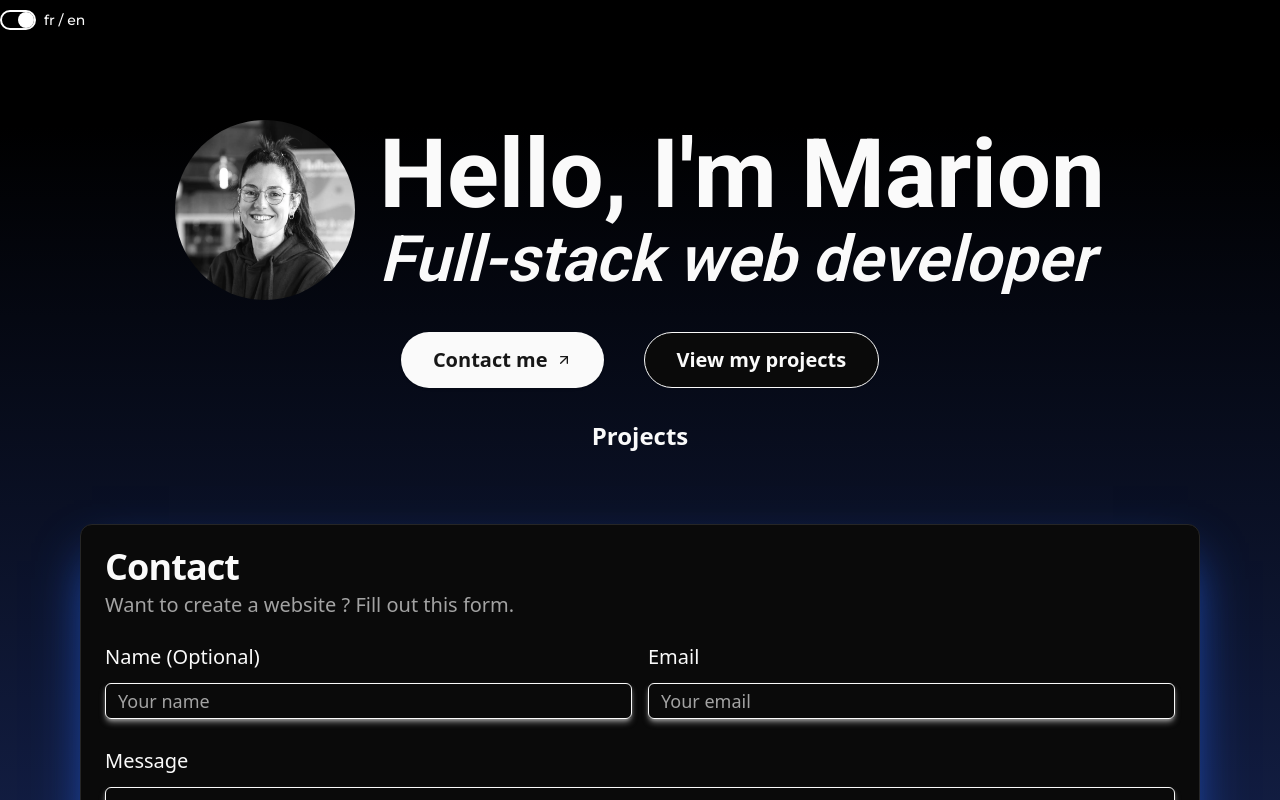
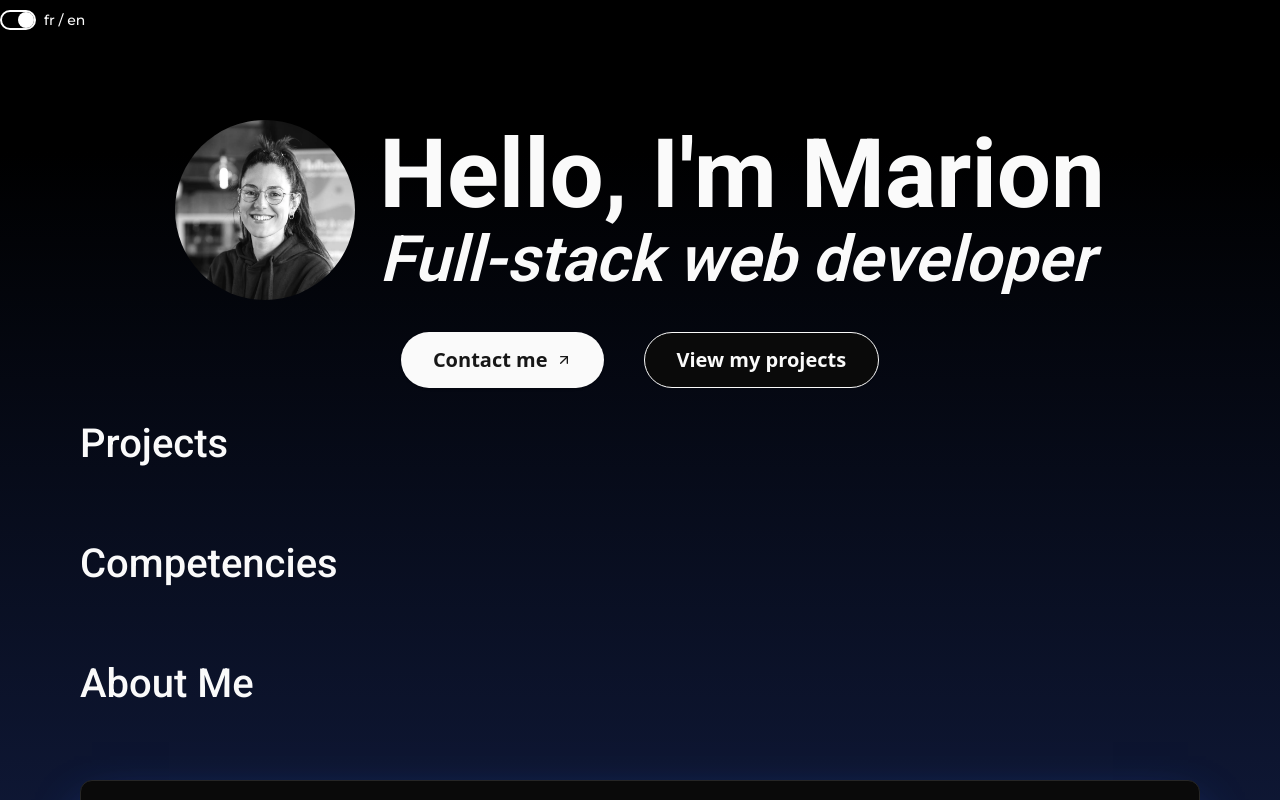
Before and after one commit to NamaKa298/portfolio, a Next.js app: page /en in a window 1280 px wide. Shown: the top 800 px of the page. Built offline with nearby package versions, Linux system fonts and the light colour scheme.

Commit message:
modification style

```diff
--- a/src/app/[locale]/globals.css
+++ b/src/app/[locale]/globals.css
@@ -36,6 +36,12 @@ h2.font-roboto {
   margin: 0;
 }
 
+h3.font-roboto {
+  font-weight: 500;
+  font-size: 2.5rem;
+  line-height: 1.2;
+  margin: 0;
+}
 body {
   font-family: var(--font-montserrat), system-ui, sans-serif;
   background: linear-gradient(0deg, #1e3a8a 0%, #172554 20%, #000000 90%);
--- a/src/app/[locale]/page.tsx
+++ b/src/app/[locale]/page.tsx
@@ -66,9 +66,17 @@ export default function HomePage() {
             </div>
           </div>
         </section>
-        <section id="projects" className="flex justify-center pb-10">
-          <h2 className="text-2xl font-bold">{t("projects")}</h2>
+        <section id="projects" className="flex pb-10">
+          <h3 className="font-roboto">{t("projects")}</h3>
           {/* Add your project content here */}
+        </section>
+        <section id="competencies" className="flex pb-10">
+          <h3 className="font-roboto">Competencies</h3>
+          {/* Add your competencies content here */}
+        </section>
+        <section id="about" className="flex pb-10">
+          <h3 className="font-roboto">About Me</h3>
+          {/* Add your about me content here */}
         </section>
         <section id="contact" className="flex justify-center pb-10">
           <ContactForm />
```
